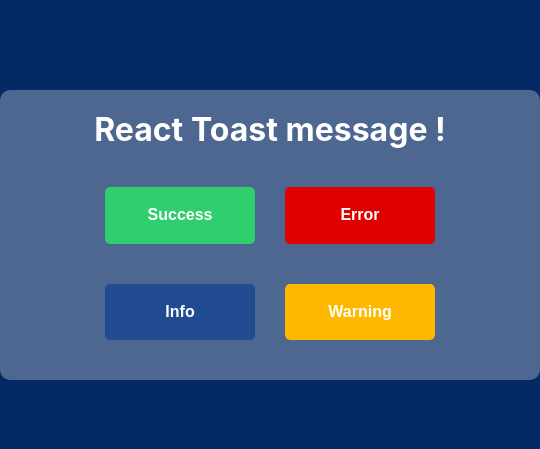
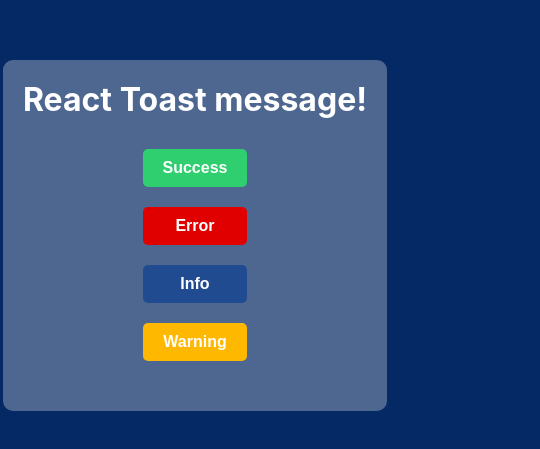
Before and after one commit to maszi71/react-redux-toast, a React (Create React App) app: page / in a window 390 px wide. Shown: the part 187-636 px from the top of the page, 540 px wide, since content can reach past the window. Built offline with nearby package versions, Linux system fonts and the light colour scheme.

Commit message:
refactor : update Buttons component to ToastButtons

```diff
--- a/src/App.js
+++ b/src/App.js
@@ -1,11 +1,11 @@
 import "./App.css";
-import Buttons from "./components/Buttons";
+import ToastButtons from "./components/ToastButtons";
 import Toast from "./components/Toast";
 
 function App() {
   return (
     <div className="App">
-      <Buttons />
+      <ToastButtons />
       <Toast />
     </div>
   );
--- /dev/null
+++ b/src/components/Button.js
@@ -0,0 +1,9 @@
+const Button = ({ onClick, className, label }) => {
+  return (
+    <button onClick={onClick} className={className}>
+      {label}
+    </button>
+  );
+};
+
+export default Button;
--- a/src/components/Buttons.js
+++ /dev/null
@@ -1,77 +0,0 @@
-import "./Buttons.css";
-import { useDispatch } from "react-redux";
-import { addToast } from "../redux/toastReducer";
-
-const Buttons = () => {
-  const dispatch = useDispatch();
-
-  const createRandomId = () => {
-    return Math.floor((1 + Math.random()) * 0x10000)
-      .toString(16)
-      .substring(1);
-  };
-
-  const showErrorToast = () => {
-    dispatch(
-      addToast({
-        id: createRandomId(),
-        status: "error",
-        description: "oops something went wrong!",
-      })
-    );
-  };
-
-  const showSuccessToast = () => {
-    dispatch(
-      addToast({
-        id: createRandomId(),
-        status: "success",
-        description: "Congratulation! you made it!",
-      })
-    );
-  };
-
-  const showWarningToast = () => {
-    dispatch(
-      addToast({
-        id: createRandomId(),
-        status: "warning",
-        description: "Be careful dude I warn you:)",
-      })
-    );
-  };
-
-  const showInfoToast = () => {
-    dispatch(
-      addToast({
-        id: createRandomId(),
-        status: "info",
-        description: "I think you need some Information :)",
-      })
-    );
-  };
-
-  return (
-    <div className="card">
-      <h1 className="title">React Toast message !</h1>
-      <div className="buttons">
-        <button onClick={showSuccessToast} className="btn success">
-          Success
-        </button>
-        <button onClick={showErrorToast} className="btn error">
-          Error
-        </button>
-      </div>
-      <div className="buttons">
-        <button onClick={showInfoToast} className="btn info">
-          Info
-        </button>
-        <button onClick={showWarningToast} className="btn warning">
-          Warning
-        </button>
-      </div>
-    </div>
-  );
-};
-
-export default Buttons;
--- a/src/components/Toast.js
+++ b/src/components/Toast.js
@@ -15,9 +15,8 @@ const Toast = () => {
     const interval = setInterval(() => {
       if (list.length > 0) {
         dispatch(deleteToast(list[0].id));
-        console.log(list);
       }
-    }, 5000);
+    }, 3000);
     return () => {
       clearInterval(interval);
     };
--- a/src/components/Buttons.css
+++ b/src/components/ToastButtons.css
@@ -1,9 +1,15 @@
+:root {
+  --button-width: 150px;
+  --button-padding: 10px 20px;
+  --button-margin: 0 15px;
+  --button-border-radius: 5px;
+}
+
 .card {
-  width: 500px;
   height: 250px;
   background: #ffffff4a;
   border-radius: 10px;
-  margin: 0 auto;
+  margin: 20px auto;
   padding: 20px;
   display: grid;
 }
@@ -16,13 +22,13 @@
 
 .btn {
   border: none;
-  border-radius: 5px;
-  padding: 10px 20px;
+  border-radius: var(--button-border-radius);
+  padding: var(--button-padding);
   color: white;
   font-size: 16px;
   cursor: pointer;
-  margin: 0 15px;
-  width: 150px;
+  margin: var(--button-margin);
+  width: var(--button-width);
   font-weight: 700;
 }
 
@@ -47,3 +53,18 @@
 .warning {
   background-color: #ffb800;
 }
+
+@media screen and (max-width: 600px) {
+  /* Add responsive styles here */
+  .card {
+    height: auto;
+  }
+
+  .btn {
+    width: 100%;
+    margin: 10px 0;
+  }
+  .buttons {
+    display: grid;
+  }
+}
--- /dev/null
+++ b/src/components/ToastButtons.js
@@ -0,0 +1,48 @@
+import "./ToastButtons.css";
+import { useDispatch } from "react-redux";
+import { addToast } from "../redux/toastReducer";
+import Button from "./Button";
+
+const ToastButtons = () => {
+  const dispatch = useDispatch();
+
+  const toastButtons = [
+    { status: "success", label: "Success", className: "btn success" },
+    { status: "error", label: "Error", className: "btn error" },
+    { status: "info", label: "Info", className: "btn info" },
+    { status: "warning", label: "Warning", className: "btn warning" },
+  ];
+
+  const createRandomId = () =>
+    Math.floor((1 + Math.random()) * 0x10000)
+      .toString(16)
+      .substring(1);
+
+  const showToast = (status, description) => {
+    dispatch(
+      addToast({
+        id: createRandomId(),
+        status,
+        description,
+      })
+    );
+  };
+
+  return (
+    <div className="card">
+      <h1 className="title">React Toast message!</h1>
+      <div className="buttons">
+        {toastButtons.map(({ status, label, className }) => (
+          <Button
+            key={status}
+            onClick={() => showToast(status, `This is a ${status} message!`)}
+            className={className}
+            label={label}
+          />
+        ))}
+      </div>
+    </div>
+  );
+};
+
+export default ToastButtons;
```
